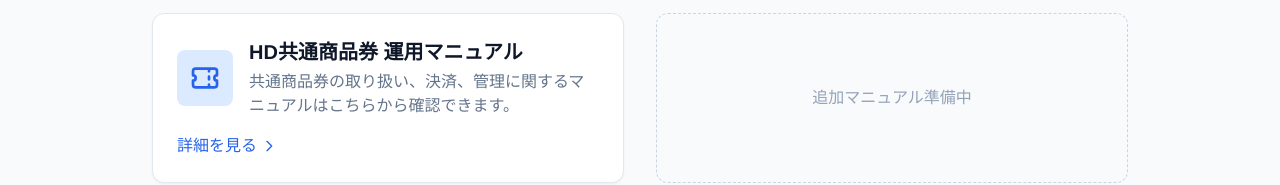
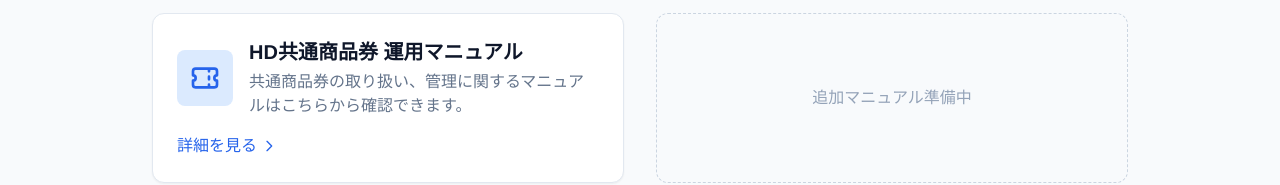
Before and after one commit to 4mzy8/hd-manual, a plain HTML site: page index.html in a window 1280 px wide. Shown: the part 167-352 px from the top of the page. Drawn offline with nearby package versions, Linux system fonts and the light colour scheme.

Commit message:
Update index.html

```diff
--- a/index.html
+++ b/index.html
@@ -43,7 +43,7 @@
                     </div>
                     <div>
                         <h2 class="text-xl font-bold text-slate-900">HD共通商品券 運用マニュアル</h2>
-                        <p class="text-slate-500 mt-1">共通商品券の取り扱い、決済、管理に関するマニュアルはこちらから確認できます。</p>
+                        <p class="text-slate-500 mt-1">共通商品券の取り扱い、管理に関するマニュアルはこちらから確認できます。</p>
                     </div>
                 </div>
                 <div class="mt-4 flex items-center text-blue-600 font-medium">
```
